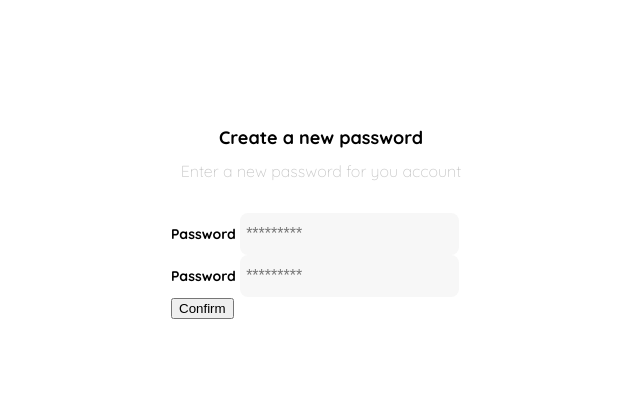
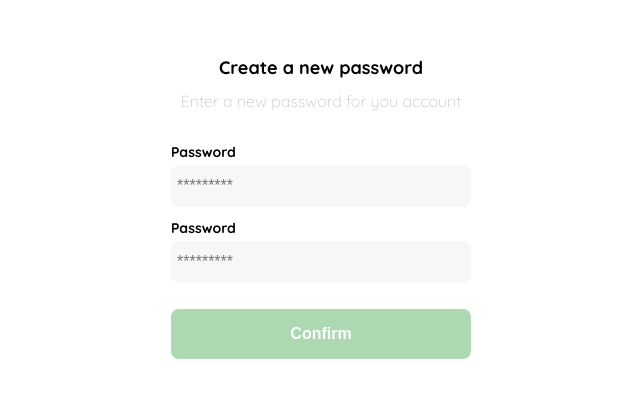
Before and after one commit to DialeCH/shoppingWeb, a plain HTML site: page clase1.html in a window 1280 px wide. Shown: the part 184-582 px from the top of the page, without its empty margins (319-959 px from the left). Drawn offline with Linux system fonts and the light colour scheme.

Commit message:
Update style-clase1.css

```diff
--- a/css/style-clase1.css
+++ b/css/style-clase1.css
@@ -44,6 +44,10 @@ body {
     margin-bottom: 32px;
     text-align: center;
 }
+.form {
+    display: flex;
+    flex-direction: column;
+}
 .label{
     font-size: var(--sm);
     font-weight: bold;
@@ -57,4 +61,20 @@ body {
     height: 30px;
     font-size: var(--md);
     padding: 6px;
+    margin-bottom: 12px;
 }
+.primary-button {
+    background-color: var(--hospital-green);
+    border-radius: 8px;
+    border: none;
+    color: var(--white);
+    width: 100%;
+    cursor: pointer;
+    font-size: var(--md);
+    font-weight: bold;
+    height: 50px;
+}
+.login-button{
+    margin-top: 14px;
+    margin-bottom: 30px;
+}
```
